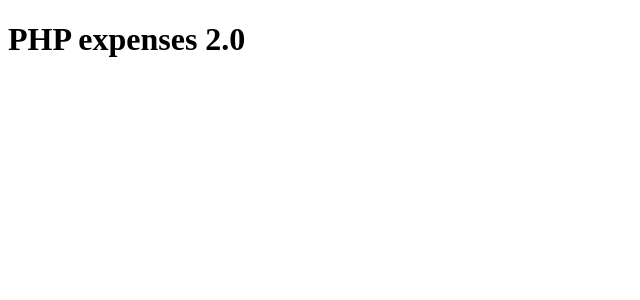
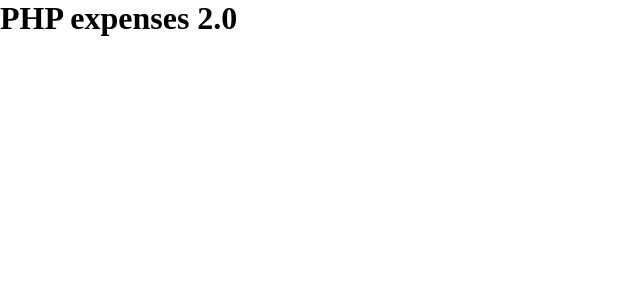
Before and after one commit to krystiano13/php-expenses_2.0, a React (Create React App) app in the folder client/: page / in a window 1280 px wide. Shown: the top 300 px of the page, without its empty margins (0-640 px from the left). Built offline with nearby package versions, Linux system fonts and the light colour scheme.

Commit message:
configure scss and css minification

```diff
--- a/client/src/index.tsx
+++ b/client/src/index.tsx
@@ -1,5 +1,6 @@
 import { createRoot } from 'react-dom/client';
 import { App } from './App';
+import './styles/base/base.min.css';
 
 const rootDiv:HTMLDivElement = document.querySelector('#root') as HTMLDivElement;
 const root = createRoot(rootDiv);
--- /dev/null
+++ b/client/src/styles/base/base.css
@@ -0,0 +1,13 @@
+*, *::before, *::after {
+  margin: 0;
+  padding: 0;
+  box-sizing: border-box;
+  overflow: hidden;
+}
+
+body {
+  width: 100vw;
+  height: 100vh;
+}
+
+/*# sourceMappingURL=base.css.map */
--- /dev/null
+++ b/client/src/styles/base/base.min.css
@@ -0,0 +1 @@
+*,::after,::before{margin:0;padding:0;box-sizing:border-box;overflow:hidden}body{width:100vw;height:100vh}
--- /dev/null
+++ b/client/src/styles/base/base.scss
@@ -0,0 +1,11 @@
+*,*::before,*::after {
+  margin: 0;
+  padding : 0;
+  box-sizing: border-box;
+  overflow: hidden;
+}
+
+body {
+  width : 100vw;
+  height : 100vh;
+}
```
Also changed, not shown: 2 other files (tests, documents, lock files or other folders).
